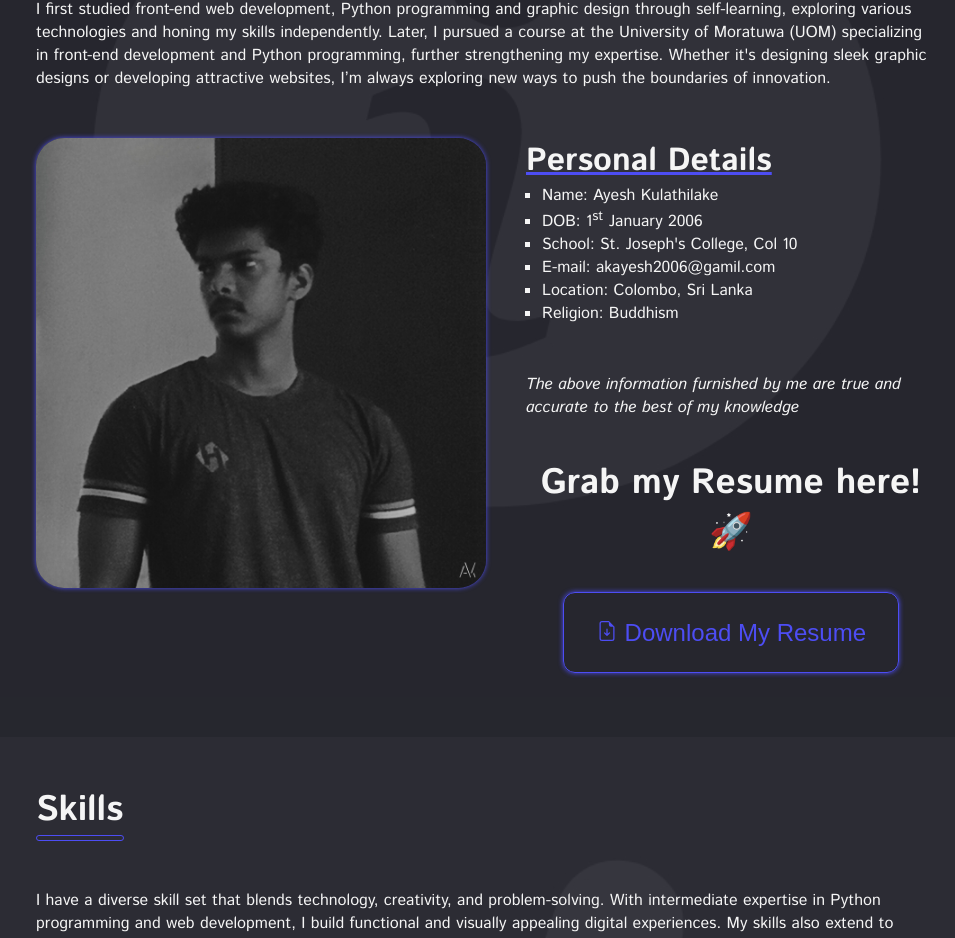
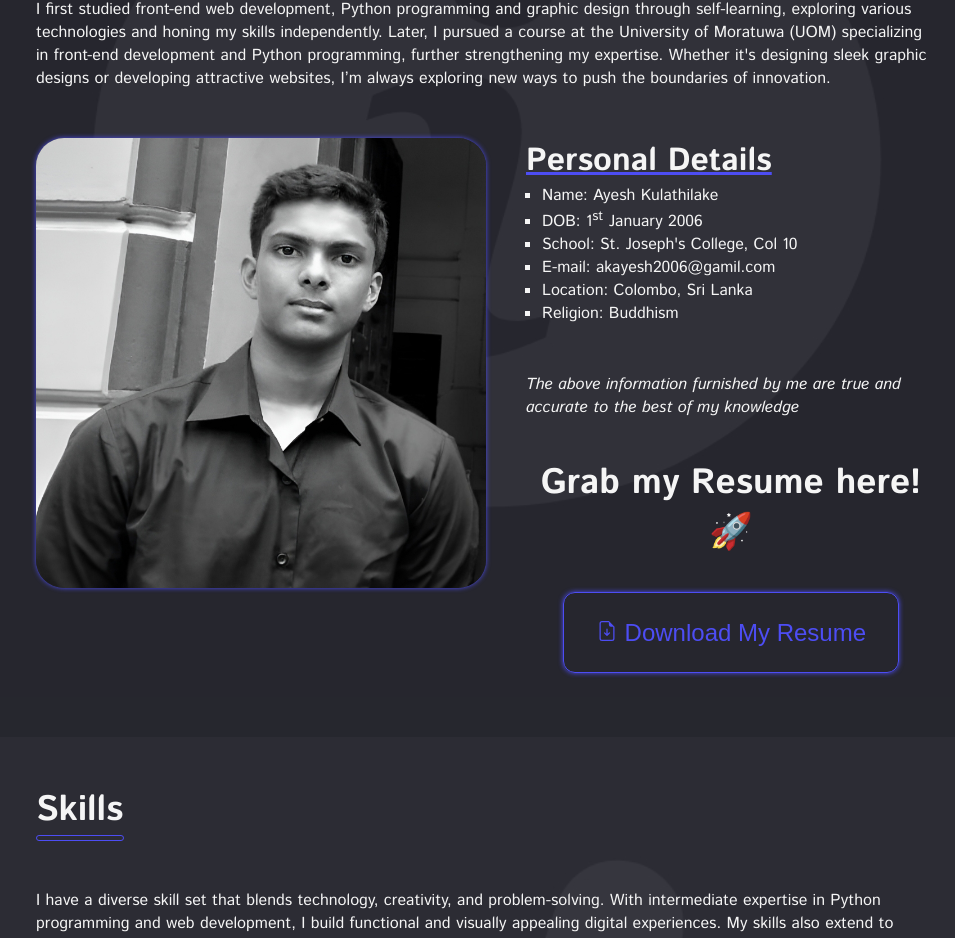
Before and after one commit to ayeshk4/akworld, a plain HTML site: page index.html in a window 1280 px wide. Shown: the part 1092-2030 px from the top of the page, without its empty margins (304-1259 px from the left). Drawn offline with Linux system fonts and the light colour scheme.

Commit message:
profile picture update

```diff
--- a/index.html
+++ b/index.html
@@ -121,7 +121,7 @@
                 </p>
                 <div id="aboutDetails">
                     <div id="personalPicture">
-                        <img src="./assets/img/personalDP2.jpg" alt="Personal Profile Picture" id="aboutProfilePic">
+                        <img src="./assets/img/personaldp.jpg" alt="Personal Profile Picture" id="aboutProfilePic">
                     </div>
                     <div id="aboutDetailSection">
                         <h2>Personal Details</h2>
```
